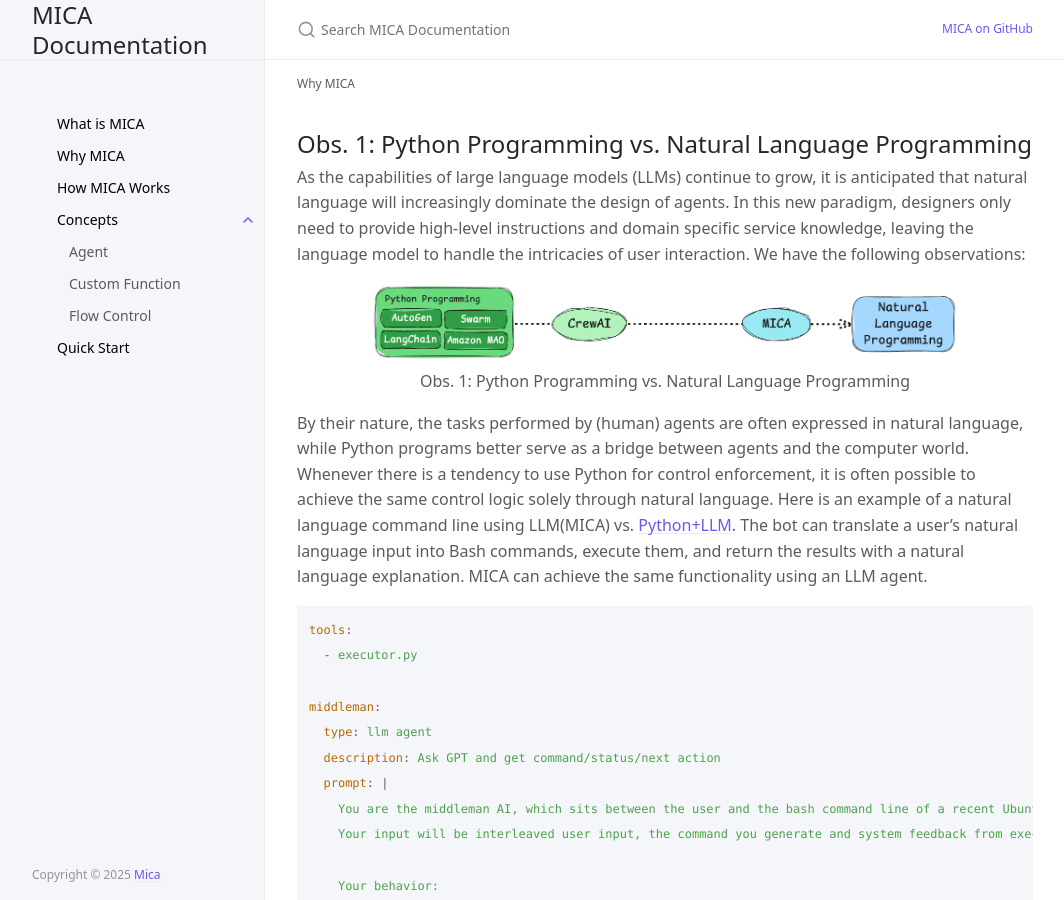
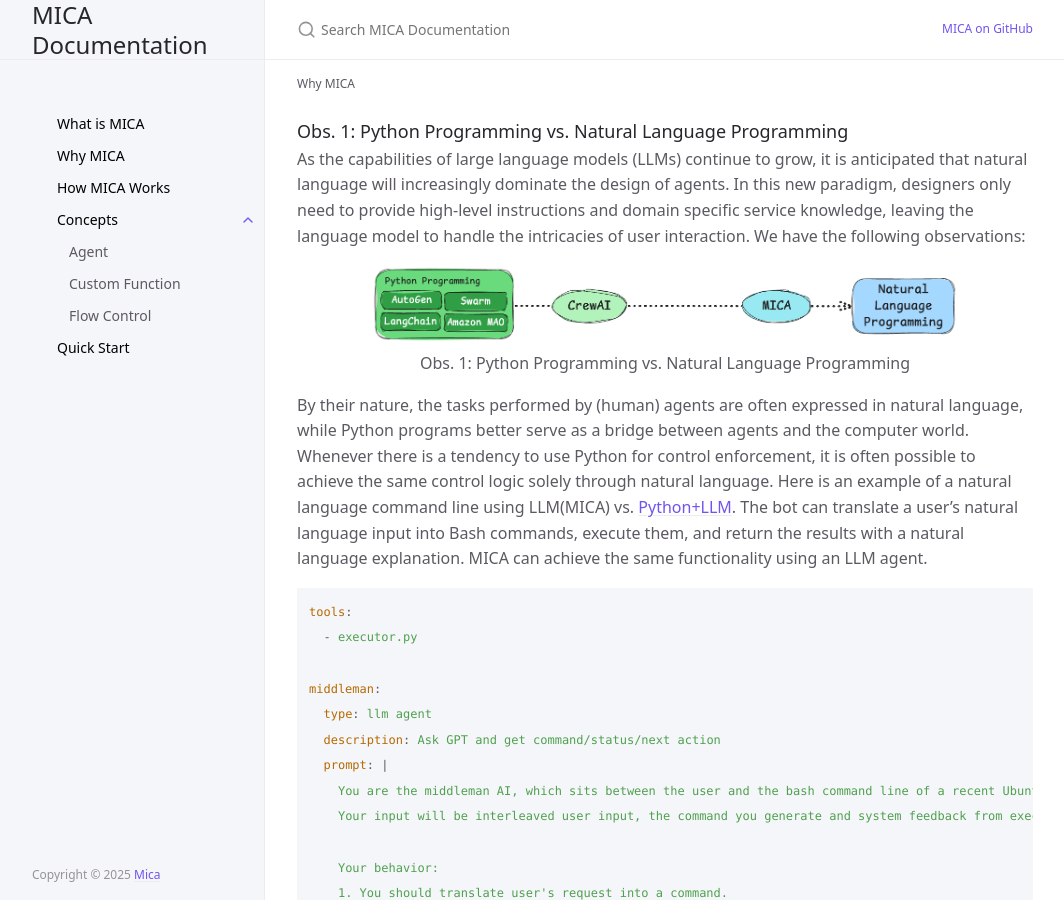
Before and after one commit to Mica-labs/Mica-labs.github.io, a Jekyll site: the page built from docs/introduction/index.md, in a window 1280 px wide and 900 px high. Shown: the whole window, without its empty margins (107-1171 px from the left). Built offline with Jekyll 4.4.1, drawn with Linux system fonts in a browser that asks for light colours; cached includes are drawn as plain includes.

```diff
--- a/docs/introduction/index.md
+++ b/docs/introduction/index.md
@@ -4,7 +4,7 @@ title: Why MICA
 nav_order: 2
 ---
 
-## Obs. 1: Python Programming vs. Natural Language Programming
+### Obs. 1: Python Programming vs. Natural Language Programming
 As the capabilities of large language models (LLMs) continue to grow, it is anticipated that natural language will increasingly dominate the design of agents. In this new paradigm, designers only need to provide high-level instructions and domain specific service knowledge, leaving the language model to handle the intricacies of user interaction.  We have the following observations:
 
 <center>
```
